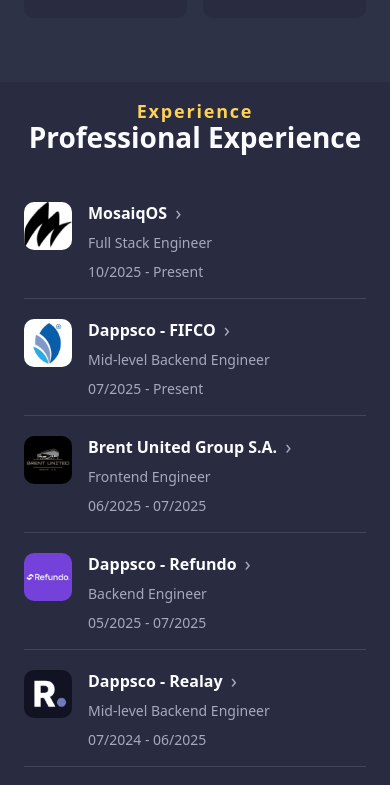
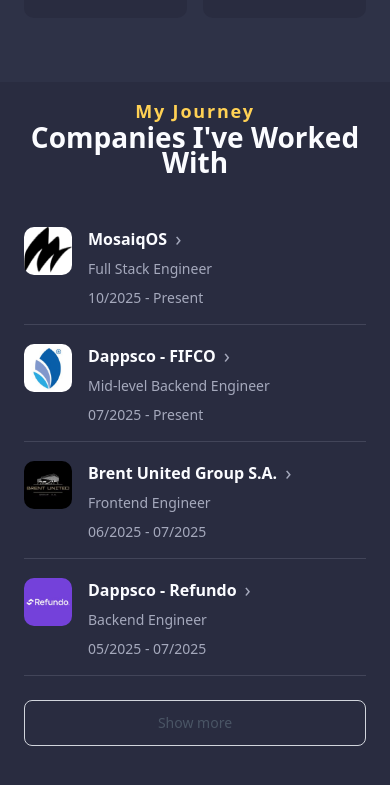
Before and after one commit to danielmartinezar/portfolio-web, a React (Vite) app: page / in a window 390 px wide. Shown: the part 1320-2105 px from the top of the page. Built offline with nearby package versions, Linux system fonts and the light colour scheme; a web font is replaced by a local one.

Commit message:
:bug: FIX: Some adjustments for the mobile navbar
:sparkles: New experiences added

```diff
--- a/src/components/constants.ts
+++ b/src/components/constants.ts
@@ -1,5 +1,5 @@
 export const GET_IN_TOUCH_LINKS = {
-  linkedin: "www.linkedin.com/in/daniel-martinez-082b02236",
+  linkedin: "https://www.linkedin.com/in/daniel-martinez-082b02236",
   github: "https://github.com/danielmartinezar",
   upwork: "https://www.upwork.com/freelancers/~0195f23b5127b4395a?mp_source=share",
 };
--- a/src/pages/home/i18n/en.ts
+++ b/src/pages/home/i18n/en.ts
@@ -1,146 +1,146 @@
-import type { HomePageTranslations } from './types';
+import type { HomePageTranslations } from "./types";
 
 const en: HomePageTranslations = {
   hero: {
     greeting: "HEY IT'S ME!",
-    name: 'DANIEL MARTINEZ',
+    name: "DANIEL MARTINEZ",
     description:
-      'Software Engineer specialized in full stack development with Node.js and Flutter. I bring ideas to life through clean and scalable solutions.',
-    contactButton: 'Lets talk',
-    followMe: 'Find me on',
-    imageAlt: 'Daniel Martinez',
+      "Software Engineer specialized in full stack development with Node.js and Flutter. I bring ideas to life through clean and scalable solutions.",
+    contactButton: "Lets talk",
+    followMe: "Find me on",
+    imageAlt: "Daniel Martinez",
   },
   services: {
-    subtitle: 'Services',
-    title: 'What I Am Providing',
+    subtitle: "Services",
+    title: "What I Am Providing",
     items: [
       {
-        title: 'Flutter Mobile Development',
+        title: "Flutter Mobile Development",
         description:
-          'I build cross-platform mobile applications using Flutter, delivering native performance with a single codebase for iOS and Android.',
+          "I build cross-platform mobile applications using Flutter, delivering native performance with a single codebase for iOS and Android.",
       },
       {
-        title: 'Full Stack Development',
+        title: "Full Stack Development",
         description:
-          'End-to-end web development with Node.js, React, and modern frameworks. From database design to responsive UIs.',
+          "End-to-end web development with Node.js, React, and modern frameworks. From database design to responsive UIs.",
       },
       {
-        title: 'Cloud Solutions',
+        title: "Cloud Solutions",
         description:
-          'Cloud architecture and deployment using AWS, GCP, or Azure. Scalable infrastructure with CI/CD pipelines.',
+          "Cloud architecture and deployment using AWS, GCP, or Azure. Scalable infrastructure with CI/CD pipelines.",
       },
       {
-        title: 'API Development',
+        title: "API Development",
         description:
-          'RESTful and GraphQL API design with Node.js. Secure, documented, and optimized for performance.',
+          "RESTful and GraphQL API design with Node.js. Secure, documented, and optimized for performance.",
       },
     ],
   },
   skills: {
-    subtitle: 'My Skills',
-    title: 'Technologies I Work With',
+    subtitle: "My Skills",
+    title: "Technologies I Work With",
     categories: {
       backend: {
-        label: 'Backend',
+        label: "Backend",
         items: [
-          { name: 'Node.js', icon: 'nodejs' },
-          { name: 'TypeScript', icon: 'typescript' },
-          { name: 'NestJS', icon: 'nestjs' },
-          { name: 'Spring Boot', icon: 'springboot' },
+          { name: "Node.js", icon: "nodejs" },
+          { name: "TypeScript", icon: "typescript" },
+          { name: "NestJS", icon: "nestjs" },
+          { name: "Spring Boot", icon: "springboot" },
         ],
       },
       frontend: {
-        label: 'Frontend',
+        label: "Frontend",
         items: [
-          { name: 'React', icon: 'react' },
-          { name: 'TypeScript', icon: 'typescript' },
+          { name: "React", icon: "react" },
+          { name: "TypeScript", icon: "typescript" },
         ],
       },
       database: {
-        label: 'Database',
+        label: "Database",
         items: [
-          { name: 'PostgreSQL', icon: 'postgresql' },
-          { name: 'MongoDB', icon: 'mongodb' },
+          { name: "PostgreSQL", icon: "postgresql" },
+          { name: "MongoDB", icon: "mongodb" },
         ],
       },
       mobile: {
-        label: 'Mobile',
-        items: [
-          { name: 'Flutter', icon: 'flutter' },
-        ],
+        label: "Mobile",
+        items: [{ name: "Flutter", icon: "flutter" }],
       },
       devops: {
-        label: 'DevOps',
+        label: "DevOps",
         items: [
-          { name: 'Git', icon: 'git' },
-          { name: 'GitHub', icon: 'github' },
+          { name: "Git", icon: "git" },
+          { name: "GitHub", icon: "github" },
         ],
       },
     },
   },
   experience: {
-    subtitle: 'Experience',
-    title: 'Professional Experience',
+    subtitle: "My Journey",
+    title: "Companies I've Worked With",
+    showMore: "Show more",
+    showLess: "Show less",
     items: {
-      'mosaiq': {
-        role: 'Full Stack Engineer',
+      mosaiq: {
+        role: "Full Stack Engineer",
         description:
-          'AI-powered SaaS platform for brand building that helps businesses create and document their brand identity professionally. Building conversational AI agents using LangGraph that guide users through structured questions to generate high-quality branding documents.',
+          "AI-powered SaaS platform for brand building that helps businesses create and document their brand identity professionally. Building conversational AI agents using LangGraph that guide users through structured questions to generate high-quality branding documents.",
       },
-      'dappsco-fifco': {
-        role: 'Mid-level Backend Engineer',
+      "dappsco-fifco": {
+        role: "Mid-level Backend Engineer",
         description:
-          'Costa Rican food & beverage leader with a gamified learning app that engages users through quizzes, point collection, and reward redemption. Building scalable backend services with Node.js, Strapi, and PostgreSQL. Deploying on Google Cloud (Cloud Run, Cloud Build, Cloud Storage).',
+          "Costa Rican food & beverage leader with a gamified learning app that engages users through quizzes, point collection, and reward redemption. Building scalable backend services with Node.js, Strapi, and PostgreSQL. Deploying on Google Cloud (Cloud Run, Cloud Build, Cloud Storage).",
       },
-      'brentunited': {
-        role: 'Frontend Engineer',
+      brentunited: {
+        role: "Frontend Engineer",
         description:
-          'Leading company in architectural finishes with 6 years of experience specializing in Alucobond, Louvers, signs, gates, and metal structures. Designed and developed the corporate website using React, TypeScript, and Vite, deployed on Vercel.',
+          "Leading company in architectural finishes with 6 years of experience specializing in Alucobond, Louvers, signs, gates, and metal structures. Designed and developed the corporate website using React, TypeScript, and Vite, deployed on Vercel.",
       },
-      'refundo': {
-        role: 'Backend Engineer',
+      refundo: {
+        role: "Backend Engineer",
         description:
-          'All-in-one banking platform for tax preparers offering competitive bank products and growth tools. Built a Server-Driven UI (SDUI) API with NestJS that serves dynamic UIs and hydrated data for a Flutter mobile app, following best practices and clean architecture.',
+          "All-in-one banking platform for tax preparers offering competitive bank products and growth tools. Built a Server-Driven UI (SDUI) API with NestJS that serves dynamic UIs and hydrated data for a Flutter mobile app, following best practices and clean architecture.",
       },
-      'dappsco-realay': {
-        role: 'Mid-level Backend Engineer',
+      "dappsco-realay": {
+        role: "Mid-level Backend Engineer",
         description:
-          'Real estate startup providing an app-based platform to simplify property management and communication between agents and clients. Built modular RESTful APIs using NestJS, TypeORM, PostgreSQL, and Supabase. Deployed scalable solutions with AWS (ECS, S3, Lambda) and Docker.',
+          "Real estate startup providing an app-based platform to simplify property management and communication between agents and clients. Built modular RESTful APIs using NestJS, TypeORM, PostgreSQL, and Supabase. Deployed scalable solutions with AWS (ECS, S3, Lambda) and Docker.",
       },
-      'software-sushi-babel-street': {
-        role: 'Frontend Engineer',
+      "software-sushi-babel-street": {
+        role: "Frontend Engineer",
         description:
-          'AI-powered intelligence platform for threat detection and risk management. Developed responsive user interfaces using Next.js, React, Redux, and Material UI. Built scalable frontend architecture and optimized application performance.',
+          "AI-powered intelligence platform for threat detection and risk management. Developed responsive user interfaces using Next.js, React, Redux, and Material UI. Built scalable frontend architecture and optimized application performance.",
       },
-      'ucover': {
-        role: 'Frontend Engineer',
+      ucover: {
+        role: "Frontend Engineer",
         description:
-          'Innovative mobile platform that transforms local discovery, connecting users with cultural and recreational experiences. Developed user-friendly interfaces using React and Ant Design. Integrated Wompi as payment gateway.',
+          "Innovative mobile platform that transforms local discovery, connecting users with cultural and recreational experiences. Developed user-friendly interfaces using React and Ant Design. Integrated Wompi as payment gateway.",
       },
-      'overnights': {
-        role: 'Full Stack Engineer',
+      overnights: {
+        role: "Full Stack Engineer",
         description:
-          'Vacation rental startup with a no-fee web and mobile app for direct host-guest booking. Developed full-stack features using MongoDB, Express, React, Node.js. Integrated Stripe for payments and deployed on Google Cloud Platform and DigitalOcean.',
+          "Vacation rental startup with a no-fee web and mobile app for direct host-guest booking. Developed full-stack features using MongoDB, Express, React, Node.js. Integrated Stripe for payments and deployed on Google Cloud Platform and DigitalOcean.",
       },
     },
   },
   contact: {
-    subtitle: 'Lets Talk',
-    title: 'Ways to contact me',
+    subtitle: "Lets Talk",
+    title: "Ways to contact me",
     description:
       "I'm always happy to hear from you. If you have any questions, doubts, or simply want to connect, feel free to reach out. I'm here to help and will gladly answer anything you need.",
     items: [
       {
-        icon: 'email',
-        value: 'danimartinezar1205@gmail.com',
+        icon: "email",
+        value: "danimartinezar1205@gmail.com",
       },
       {
-        icon: 'phone',
-        value: '+57 3024689083',
+        icon: "phone",
+        value: "+57 3024689083",
       },
       {
-        icon: 'location',
-        value: 'Barranquilla, Colombia',
+        icon: "location",
+        value: "Barranquilla, Colombia",
       },
     ],
   },
--- a/src/pages/home/i18n/es.ts
+++ b/src/pages/home/i18n/es.ts
@@ -79,8 +79,10 @@
     },
   },
   experience: {
-    subtitle: 'Experiencia',
-    title: 'Experiencia Profesional',
+    subtitle: 'Mi Trayectoria',
+    title: 'Compañías Donde He Trabajado',
+    showMore: 'Ver más',
+    showLess: 'Ver menos',
     items: {
       'mosaiq': {
         role: 'Ingeniero Full Stack',
--- a/src/pages/home/i18n/types.ts
+++ b/src/pages/home/i18n/types.ts
@@ -84,6 +84,8 @@
 export interface ExperienceTranslations {
   subtitle: string;
   title: string;
+  showMore: string;
+  showLess: string;
   items: Record<string, ExperienceItemTranslation>;
 }
 
--- a/src/views/home/Experience.tsx
+++ b/src/views/home/Experience.tsx
@@ -1,3 +1,4 @@
+import { useState } from 'react';
 import type { ExperienceTranslations } from '../../pages/home/i18n';
 import { HomeSection } from './shared';
 import { ExperienceItem } from './components';
@@ -81,7 +82,15 @@
   },
 ];
 
+const INITIAL_COUNT = 4;
+
 export default function Experience({ translations }: ExperienceProps) {
+  const [showAll, setShowAll] = useState(false);
+
+  const visibleExperiences = showAll
+    ? experiences
+    : experiences.slice(0, INITIAL_COUNT);
+
   return (
     <HomeSection
       subtitle={translations.subtitle}
@@ -89,7 +98,7 @@
       variant="primary"
     >
       <div className="max-w-3xl mx-auto">
-        {experiences.map((experience) => {
+        {visibleExperiences.map((experience) => {
           const translation = translations.items[experience.id];
           return (
             <ExperienceItem
@@ -103,6 +112,15 @@
             />
           );
         })}
+        {experiences.length > INITIAL_COUNT && (
+          <button
+            type="button"
+            onClick={() => setShowAll(!showAll)}
+            className="w-full mt-6 py-3 px-6 text-sm font-medium text-gray-600 dark:text-gray-400 hover:text-gray-900 dark:hover:text-white border border-gray-300 dark:border-gray-700 rounded-lg hover:border-gray-400 dark:hover:border-gray-600 transition-colors duration-200"
+          >
+            {showAll ? translations.showLess : `${translations.showMore}`}
+          </button>
+        )}
       </div>
     </HomeSection>
   );
```
Also changed, not shown: src/components/MobileNavbar.tsx (+19 -8 lines).
